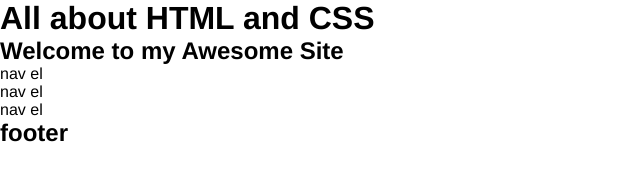
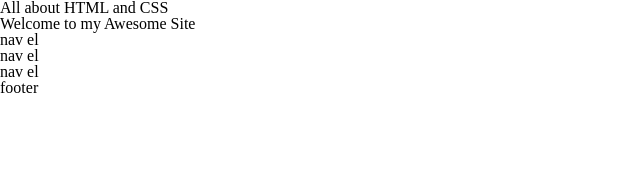
Before and after one commit to tdronfield/dronfield_taylor_wk2, a plain HTML site: page index.html in a window 1280 px wide. Shown: the whole page, without its empty margins (0-640 px from the left). Drawn offline with Linux system fonts and the light colour scheme.

Commit message:
adding meyer reset

```diff
--- a/css/main.css
+++ b/css/main.css
@@ -1,15 +1,48 @@
-*{
-  border: none;
-  padding: 0;
-  margin: 0;
+/* http://meyerweb.com/eric/tools/css/reset/
+   v2.0 | 20110126
+   License: none (public domain)
+*/
 
-  box-sizing: border-box;
-
-  list-style-type: none;
+html, body, div, span, applet, object, iframe,
+h1, h2, h3, h4, h5, h6, p, blockquote, pre,
+a, abbr, acronym, address, big, cite, code,
+del, dfn, em, img, ins, kbd, q, s, samp,
+small, strike, strong, sub, sup, tt, var,
+b, u, i, center,
+dl, dt, dd, ol, ul, li,
+fieldset, form, label, legend,
+table, caption, tbody, tfoot, thead, tr, th, td,
+article, aside, canvas, details, embed,
+figure, figcaption, footer, header, hgroup,
+menu, nav, output, ruby, section, summary,
+time, mark, audio, video {
+	margin: 0;
+	padding: 0;
+	border: 0;
+	font-size: 100%;
+	font: inherit;
+	vertical-align: baseline;
 }
-
+/* HTML5 display-role reset for older browsers */
+article, aside, details, figcaption, figure,
+footer, header, hgroup, menu, nav, section {
+	display: block;
+}
 body {
-  color: black;
-  font-family: helvetica, sans-serif;
-  font-size: 16px;
+	line-height: 1;
 }
+ol, ul {
+	list-style: none;
+}
+blockquote, q {
+	quotes: none;
+}
+blockquote:before, blockquote:after,
+q:before, q:after {
+	content: '';
+	content: none;
+}
+table {
+	border-collapse: collapse;
+	border-spacing: 0;
+}
```
